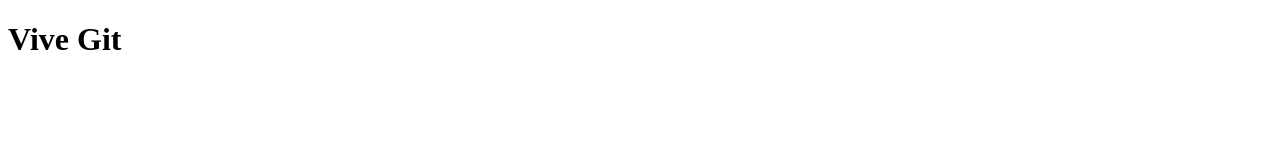
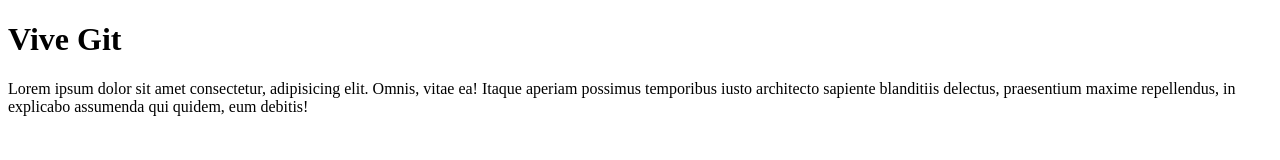
Before and after one commit to Kenny-Ung/exercice3, a plain HTML site: page index.html in a window 1280 px wide. Drawn offline with Linux system fonts and the light colour scheme.

Commit message:
ajout paragraphe

```diff
--- a/index.html
+++ b/index.html
@@ -8,5 +8,6 @@
 </head>
 <body>
     <h1>Vive Git</h1>
+    <p>Lorem ipsum dolor sit amet consectetur, adipisicing elit. Omnis, vitae ea! Itaque aperiam possimus temporibus iusto architecto sapiente blanditiis delectus, praesentium maxime repellendus, in explicabo assumenda qui quidem, eum debitis!</p>
 </body>
 </html>
```
